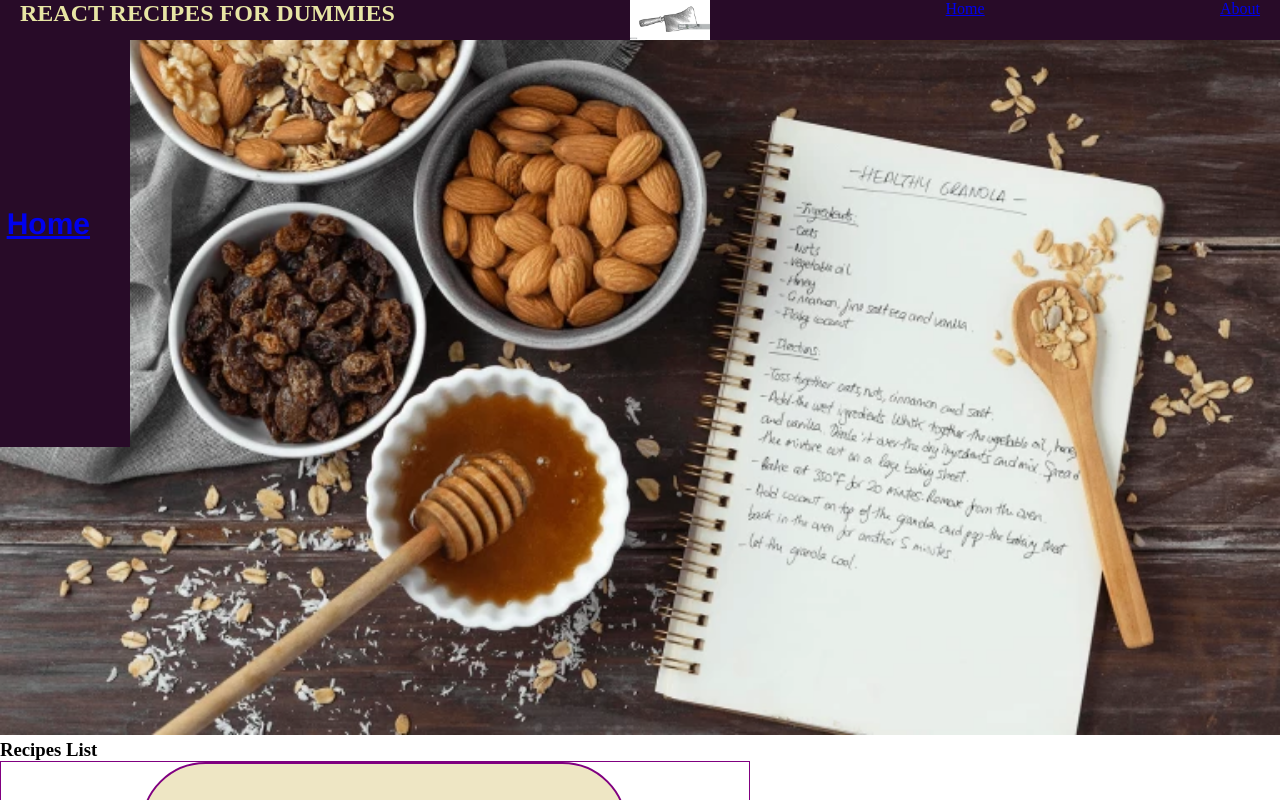
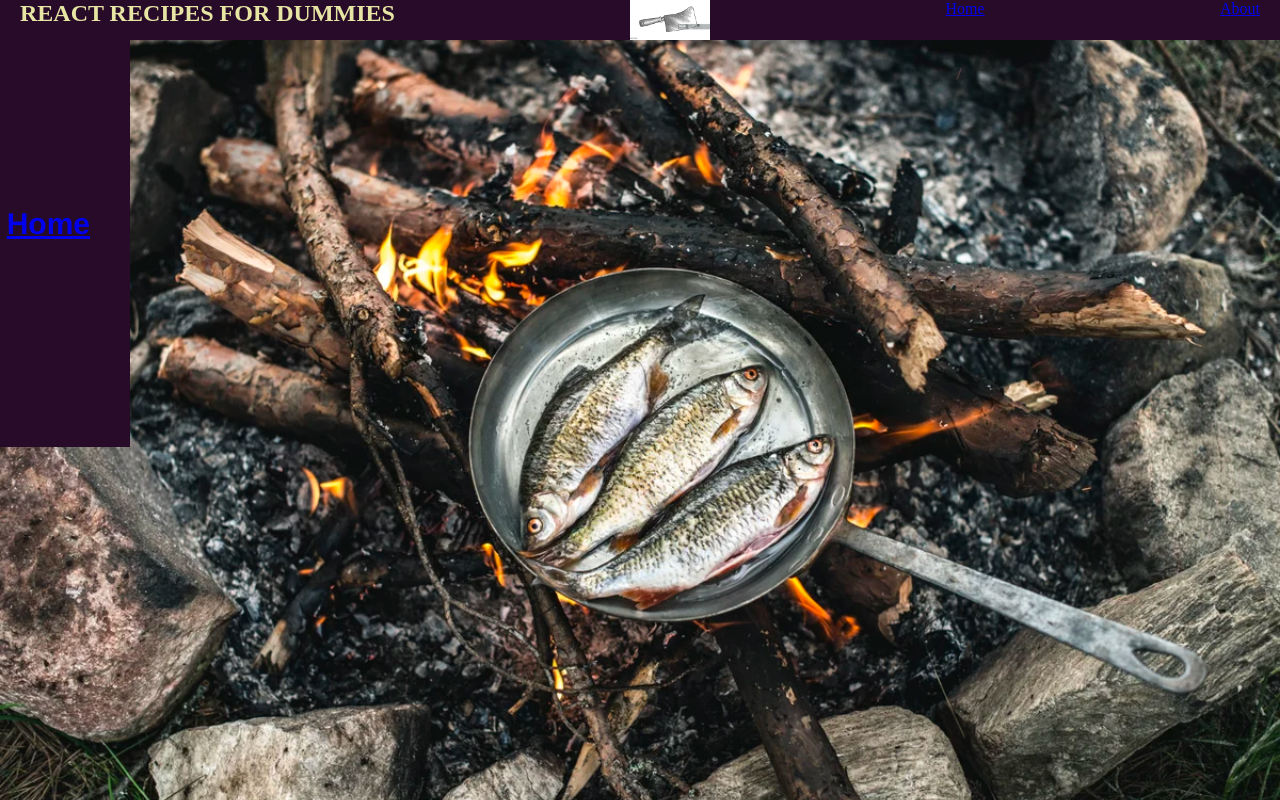
Before and after one commit to BarbaraLan/mini-project-2, a React (Vite) app: page / in a window 1280 px wide. Shown: the top 800 px of the page. Built offline with nearby package versions, Linux system fonts and the light colour scheme.

Commit message:
editingPage

```diff
--- a/src/App.jsx
+++ b/src/App.jsx
@@ -16,10 +16,6 @@ function App() {
   return (
     <>
       <NavBar />
-
-
-
-
       <Sidebar/>
       <Routes>
         <Route path='/' element={<DashboardPage userName='DashboardPage' />} />
--- a/src/Pages/DashboardPage.jsx
+++ b/src/Pages/DashboardPage.jsx
@@ -10,7 +10,7 @@ function DashboardPage() {
     return (
         <>
             < h1 > REACT RECIPES FOR DUMMIES </h1 >
-            <img className="image1" src="./src/assets/coveringImg.webp" alt="" />
+            <img className="image1" src="./src/assets/image.png" alt="" />
 
             <RecipesList recipes={recipes} />
             <Form recipes={recipes} setRecipes={setRecipes}/>
```
Also changed, not shown: src/Pages/EditPage.jsx (added, +7 -0 lines), src/assets/image.png (added).
